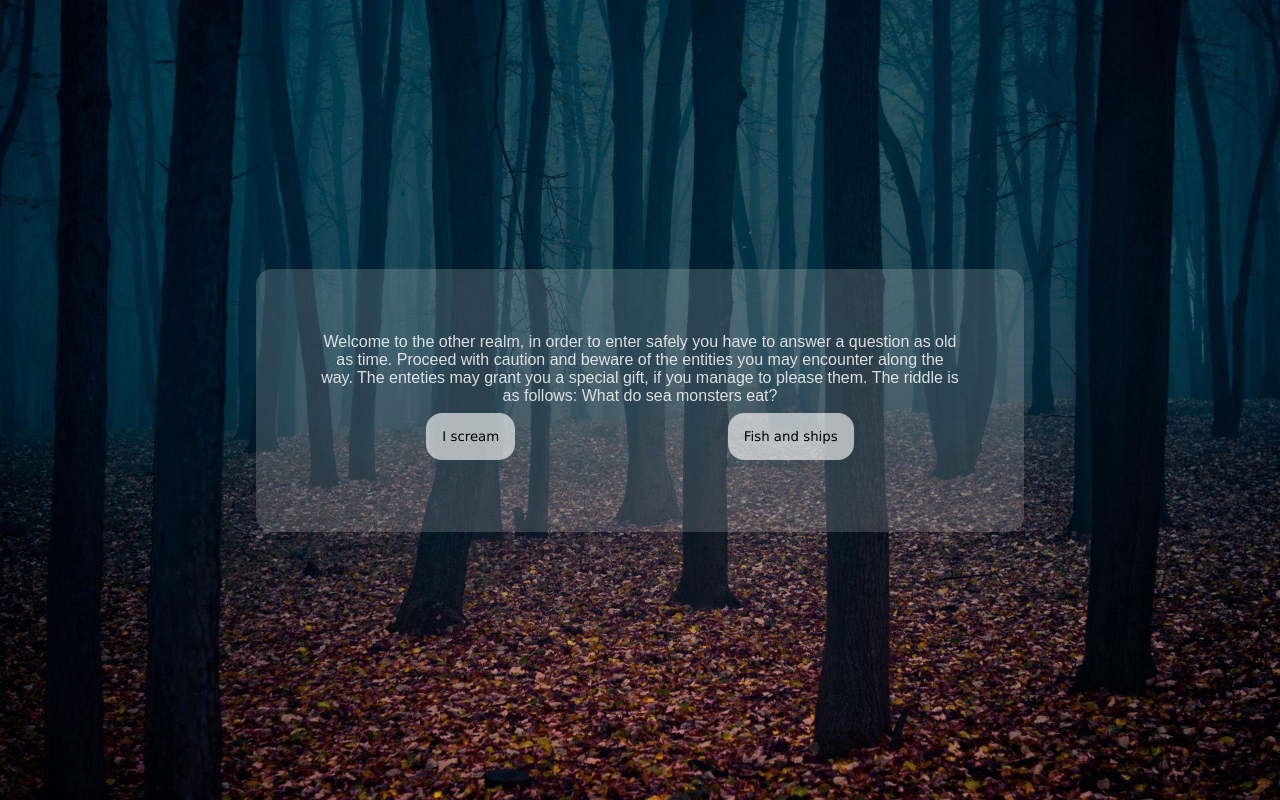
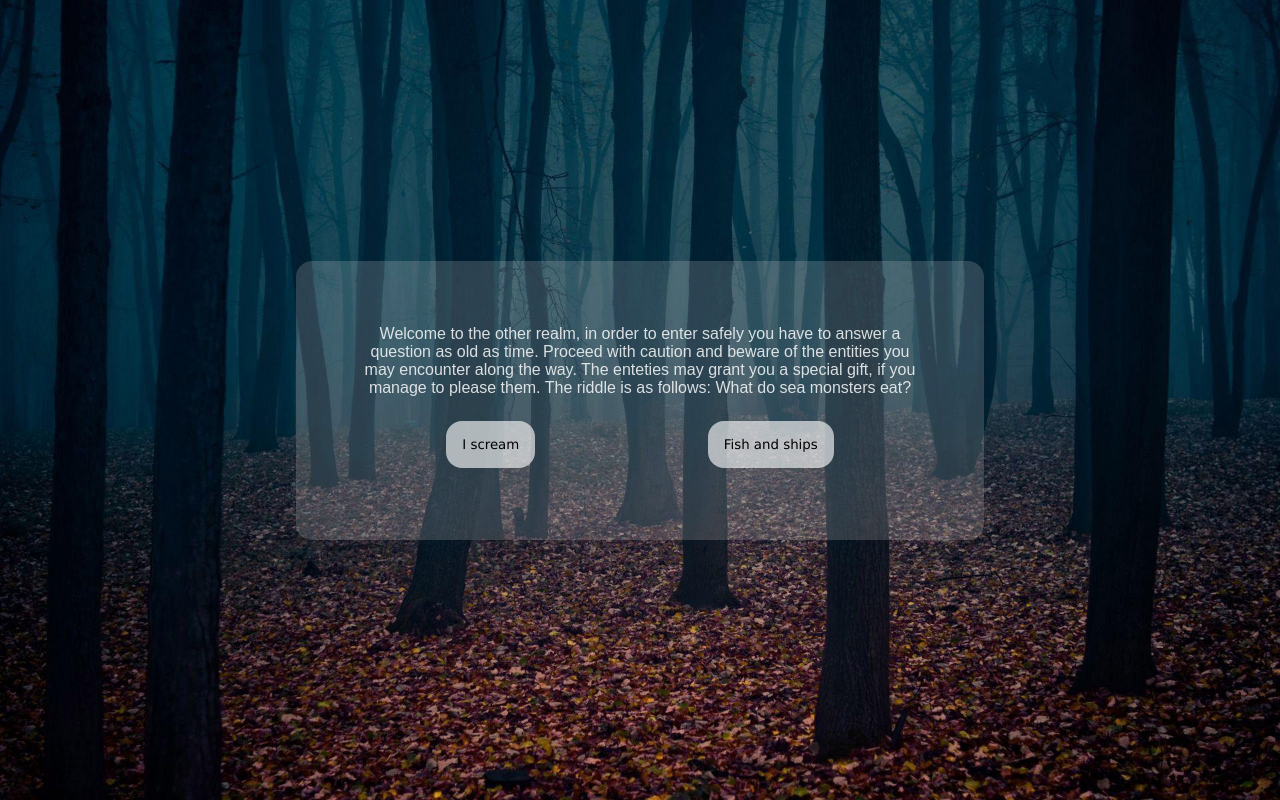
Before and after one commit to miaherman/JS-laboration1, a plain HTML site: page index.html in a window 1280 px wide. Drawn offline with Linux system fonts and the light colour scheme.

Commit message:
changed container width

```diff
--- a/style.css
+++ b/style.css
@@ -9,19 +9,22 @@ html, body {
     background-image: url(./images/forest.jpg) ;
     background-size: cover;
     color: #fcfcfcd7;
+    background-repeat: no-repeat;
 }
 
 .container {
     text-align: center;
     background-color: #ddd9d931;
-    width: 40rem;
+    width: 35rem;
     padding: 4rem;
     border-radius: 1rem;
+    display: inline-block;
 }
 
 .btn-order {
     display: flex;
     justify-content: space-around;
+    margin-top: 1rem;
 }
 
 .btn {
```
